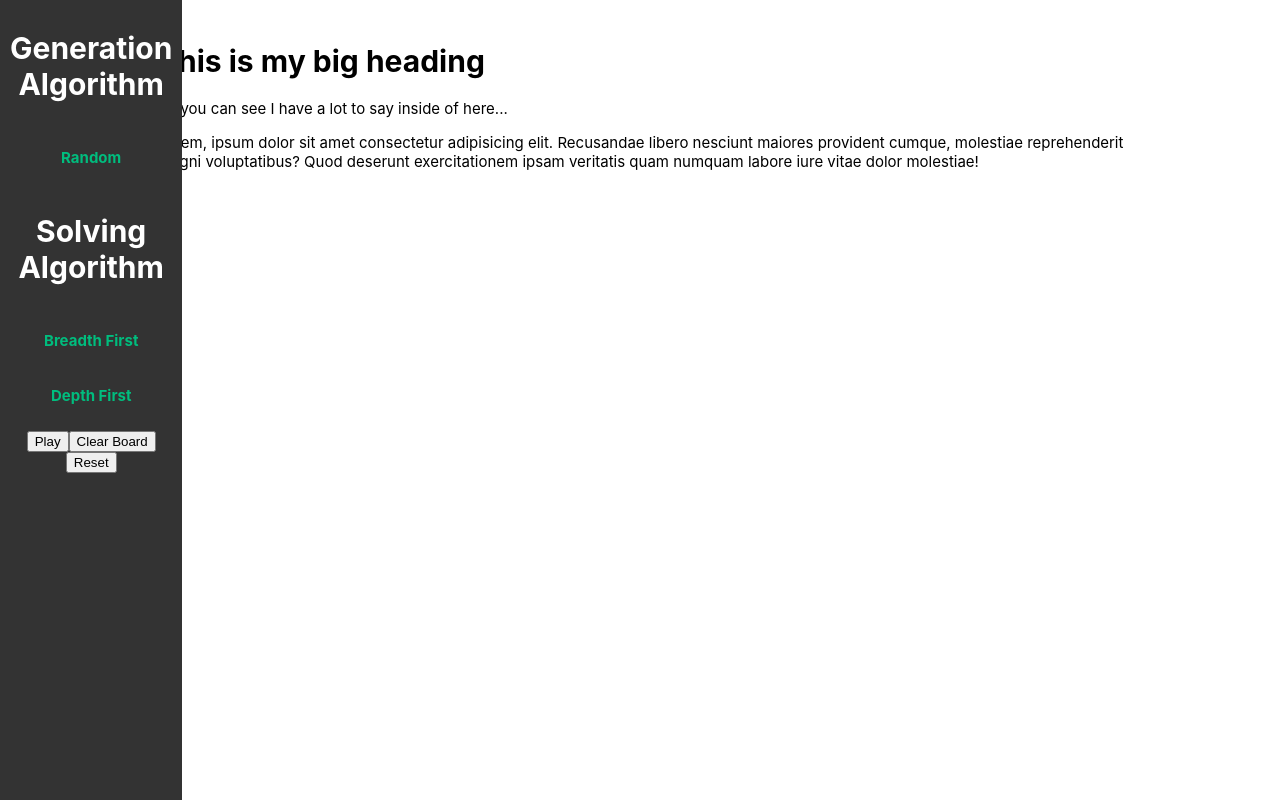
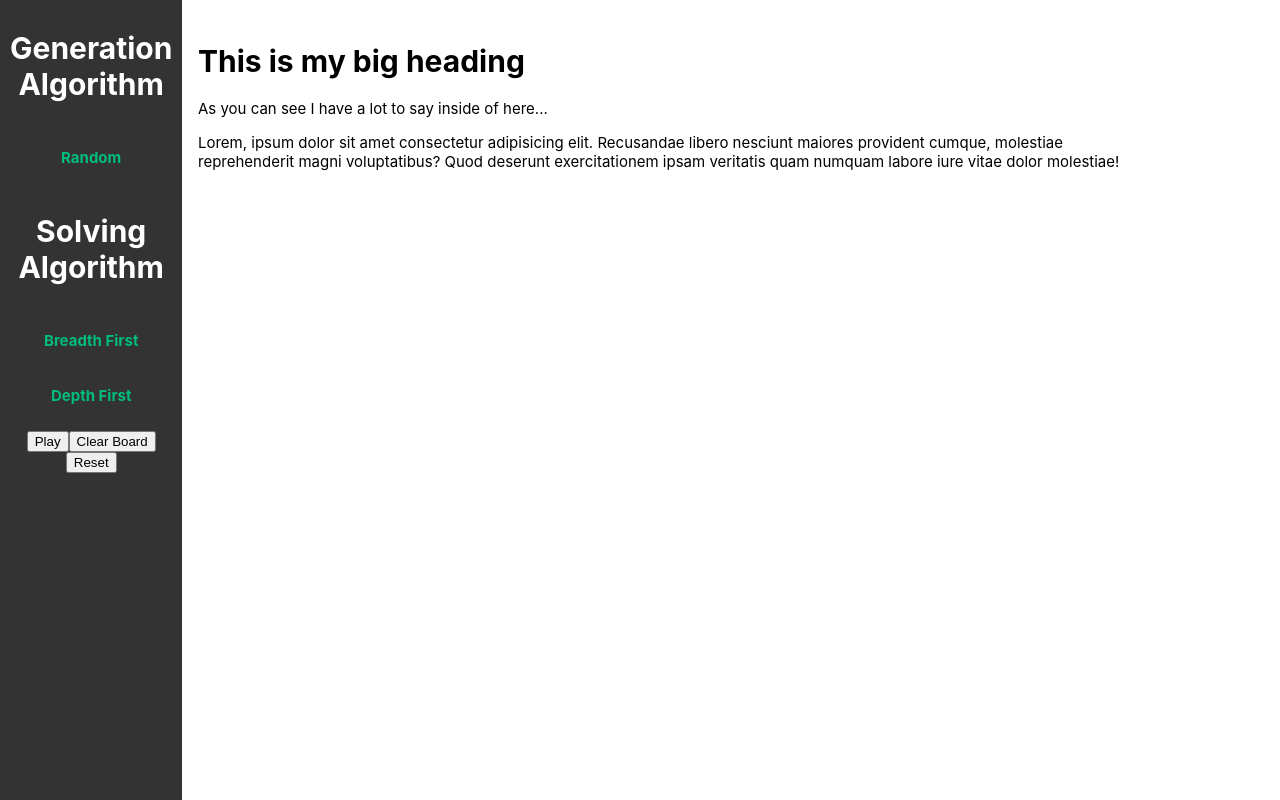
Before and after one commit to WukoSiric/vue-maze-visualizer, a Vue app: page / in a window 1280 px wide. Built offline with nearby package versions, Linux system fonts and the light colour scheme.

Commit message:
Increased sidebar padding

```diff
--- a/src/App.vue
+++ b/src/App.vue
@@ -24,7 +24,7 @@ import Navbar from './components/Navbar.vue'
 
   @media (min-width: 1024px) {
     main {
-      padding-left: 30px;
+      padding-left: 70px;
     }
   }
 
```
